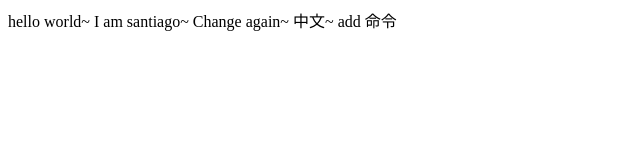
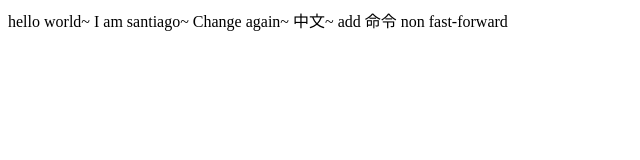
Before and after one commit to 3santiago3/git_learning, a plain HTML site: page index.html in a window 1280 px wide. Shown: the whole page, without its empty margins (0-640 px from the left). Drawn offline with Linux system fonts and the light colour scheme.

Commit message:
Add non fast-forward

```diff
--- a/index.html
+++ b/index.html
@@ -12,5 +12,6 @@
   Change again~
   中文~
   add 命令
+  non fast-forward
 </body>
 </html>
```
